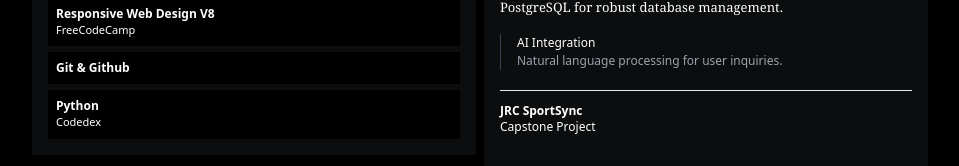
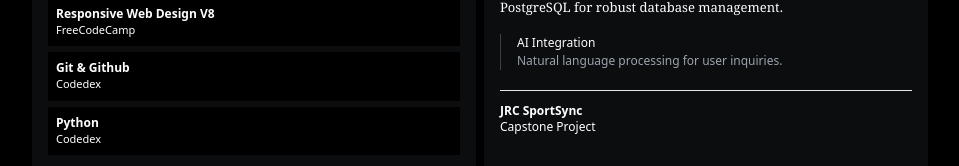
Before and after one commit to redd1514/my-portfolio, a React (Vite) app: page / in a window 1280 px wide. Shown: the part 1257-1423 px from the top of the page, without its empty margins (160-1119 px from the left). Built offline with nearby package versions, Linux system fonts and the light colour scheme.

Commit message:
initiasls

```diff
--- a/src/components/recentCertification.jsx
+++ b/src/components/recentCertification.jsx
@@ -20,7 +20,7 @@ const Certificate = () => {
             </a>
             <a className="block p-2 dark:bg-black bg-gray-100 dark:hover:bg-gray-950 hover:bg-gray-300 transition-colors duration-200" href="https://drive.google.com/file/d/1s1YG399mEEYskXwcjVHEaAwnYjeC5PDD/view">
                 <h3 className="text-xs font-semibold">Git & Github</h3>
-
+                <p className="text-[11px]">Codedex</p>
             </a>
             <a className="block p-2 dark:bg-black bg-gray-100 dark:hover:bg-gray-950 hover:bg-gray-300 transition-colors duration-200" href="https://drive.google.com/file/d/1s1YG399mEEYskXwcjVHEaAwnYjeC5PDD/view">
                 <h3 className="text-xs font-semibold">Python</h3>
```
